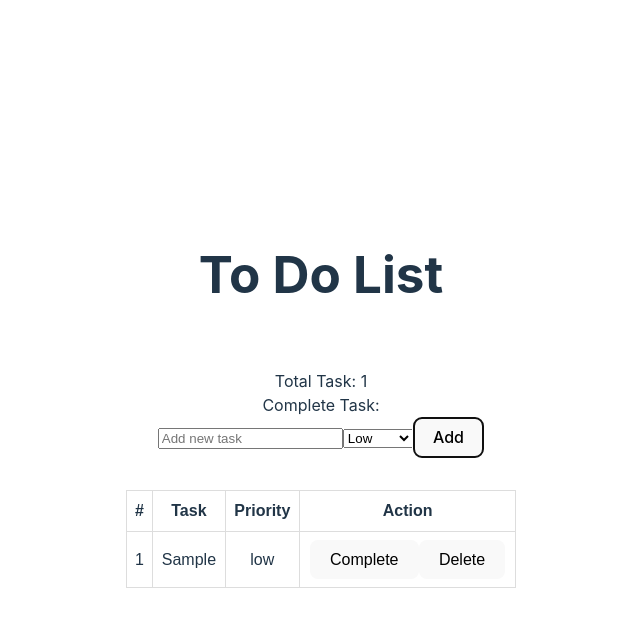
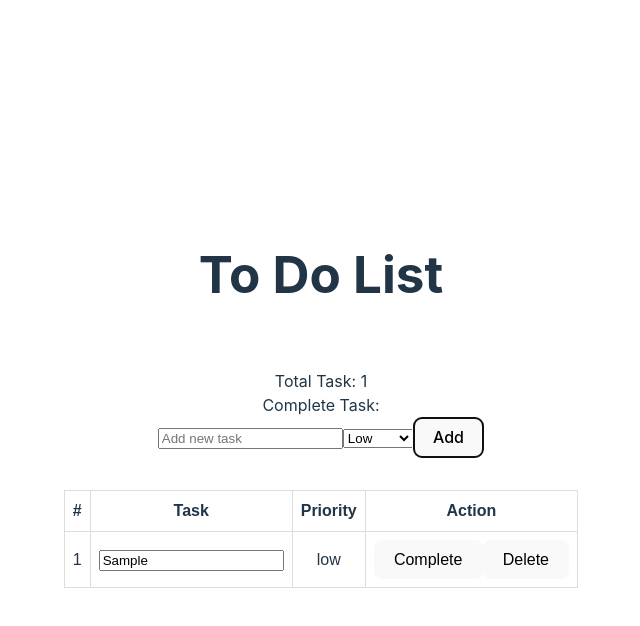
Before and after one commit to kamruzzaman-leeon/to-do-react, a React (Vite) app: page / in a window 1280 px wide. Both pictures are taken after typing "Sample" into the empty fields and a click on the button "Add". Shown: the top 626 px of the page, without its empty margins (319-959 px from the left). Built offline with nearby package versions, Linux system fonts and the light colour scheme.

Commit message:
task delete button added

```diff
--- a/src/App.jsx
+++ b/src/App.jsx
@@ -43,6 +43,13 @@ function App() {
     getTasksFromLocalStorage();
   },[])
 
+  const editTask = ()=>{
+
+  }
+  const deleteTask = (id)=>{
+    const filteredTasks = tasks.filter(task => task.id !== id);
+    setTasks(filteredTasks);
+  }
 
 
   return (
@@ -86,11 +93,12 @@ function App() {
             {tasks.map((task, index) => (
               <tr key={task.id}>
                 <td>{index + 1}</td>
-                <td>{task.name}</td>
+                <td><input type="text" defaultValue={task.name} onBlur={(e) => editTask(task.id, e.target.value)} /></td>
                 <td>{task.priority}</td>
                 <td>
                   <button>Complete</button>
-                  <button>Delete</button>
+                  <button onClick={() => deleteTask(task.id)}>Delete</button>
+
                 </td>
               </tr>
             ))}
```
